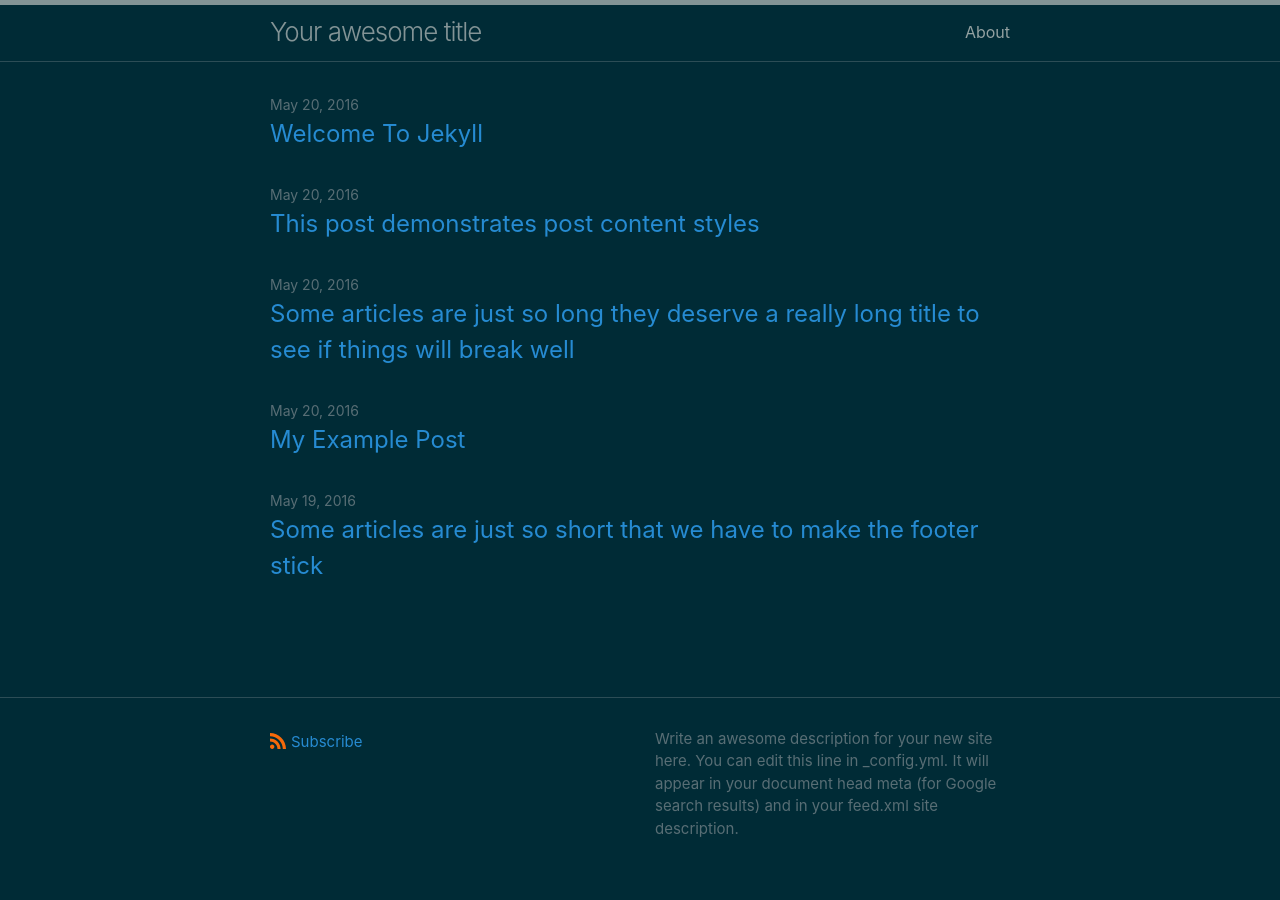
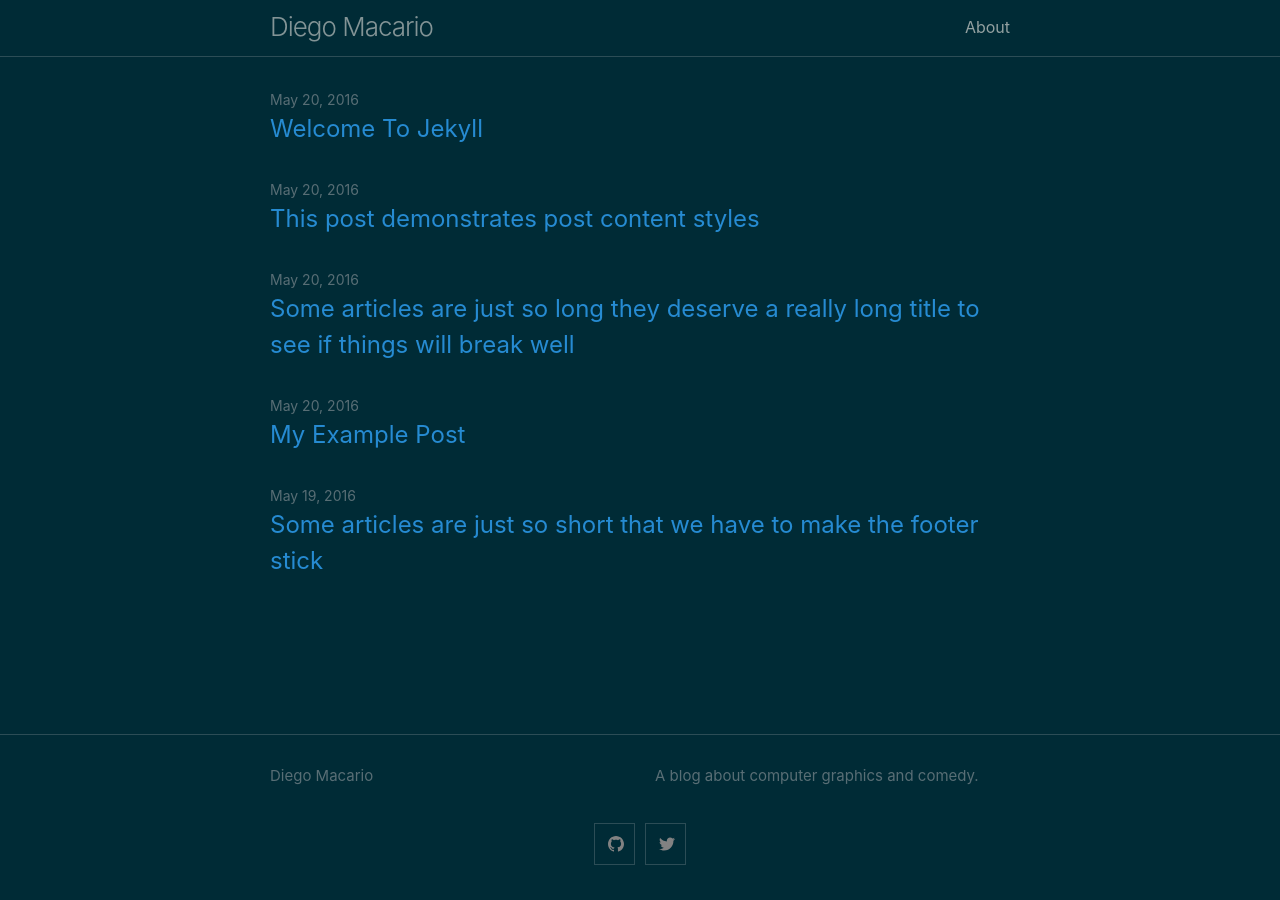
Before and after one commit to diegomacario/diegomacario.github.io, a Jekyll site: the page built from index.markdown, in a window 1280 px wide. Built offline with Jekyll 4.4.1, drawn with Linux system fonts in a browser that asks for light colours.

Commit message:
Make basic customizations.

```diff
--- a/_config.yml
+++ b/_config.yml
@@ -18,19 +18,21 @@
 # You can create any custom variable you would like, and they will be accessible
 # in the templates via {{ site.myvariable }}.
 
-title: Your awesome title
-email: your-email@example.com
+title: Diego Macario
 description: >- # this means to ignore newlines until "baseurl:"
-  Write an awesome description for your new site here. You can edit this
-  line in _config.yml. It will appear in your document head meta (for
-  Google search results) and in your feed.xml site description.
+  A blog about computer graphics and comedy.
 baseurl: "" # the subpath of your site, e.g. /blog
 url: "https://diegomacario.github.io/" # the base hostname & protocol for your site, e.g. http://example.com
-twitter_username: jekyllrb
-github_username:  jekyll
+
+author:
+  name: Diego Macario
+  #email: "john.smith@foobar.com"
 
 minima:
   skin: solarized-dark
+  social_links:
+    twitter: DiegoMacario94
+    github: diegomacario
 
 # Build settings
 theme: minima
--- a/_includes/footer.html
+++ b/_includes/footer.html
@@ -5,13 +5,13 @@
 
     <div class="footer-col-wrapper">
       <div class="footer-col">
-        <p class="feed-subscribe">
+        <!--<p class="feed-subscribe">
           <a href="{{ 'feed.xml' | relative_url }}">
             <svg class="svg-icon orange">
               <use xlink:href="{{ 'assets/minima-social-icons.svg#rss' | relative_url }}"></use>
             </svg><span>Subscribe</span>
           </a>
-        </p>
+        </p>-->
       {%- if site.author %}
         <ul class="contact-list">
           {% if site.author.name -%}
--- a/_sass/minima/_layout.scss
+++ b/_sass/minima/_layout.scss
@@ -2,7 +2,7 @@
  * Site header
  */
 .site-header {
-  border-top: 5px solid $border-color-03;
+  //border-top: 5px solid $border-color-03;
   border-bottom: 1px solid $border-color-01;
   min-height: $spacing-unit * 1.865;
   line-height: $base-line-height * $base-font-size * 2.25;
```
